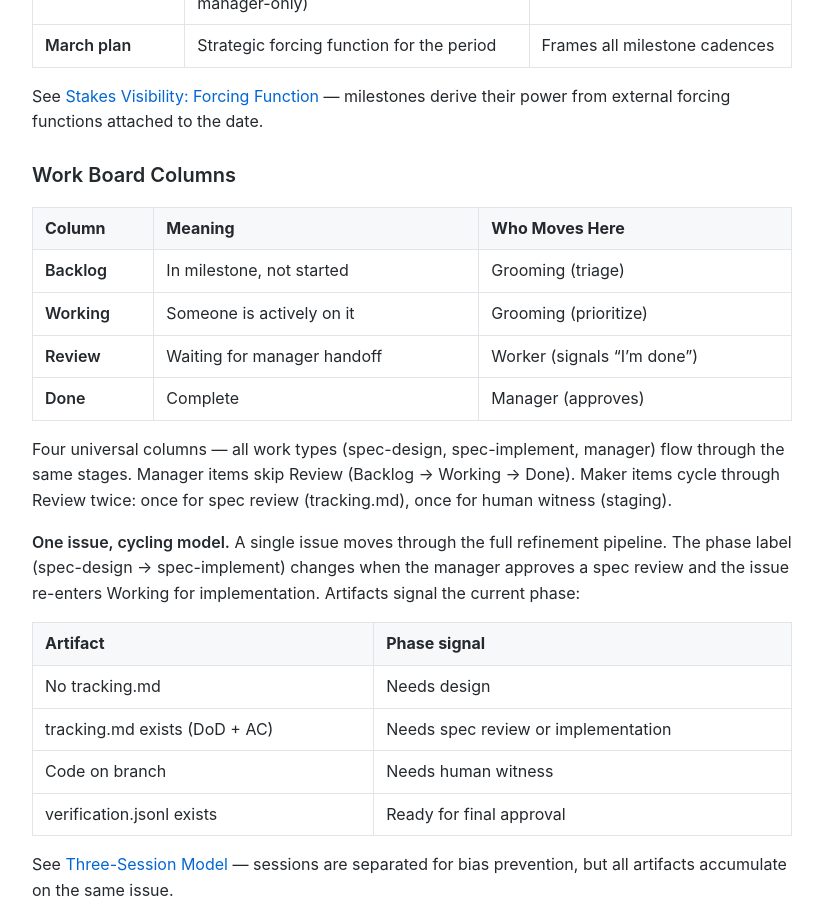
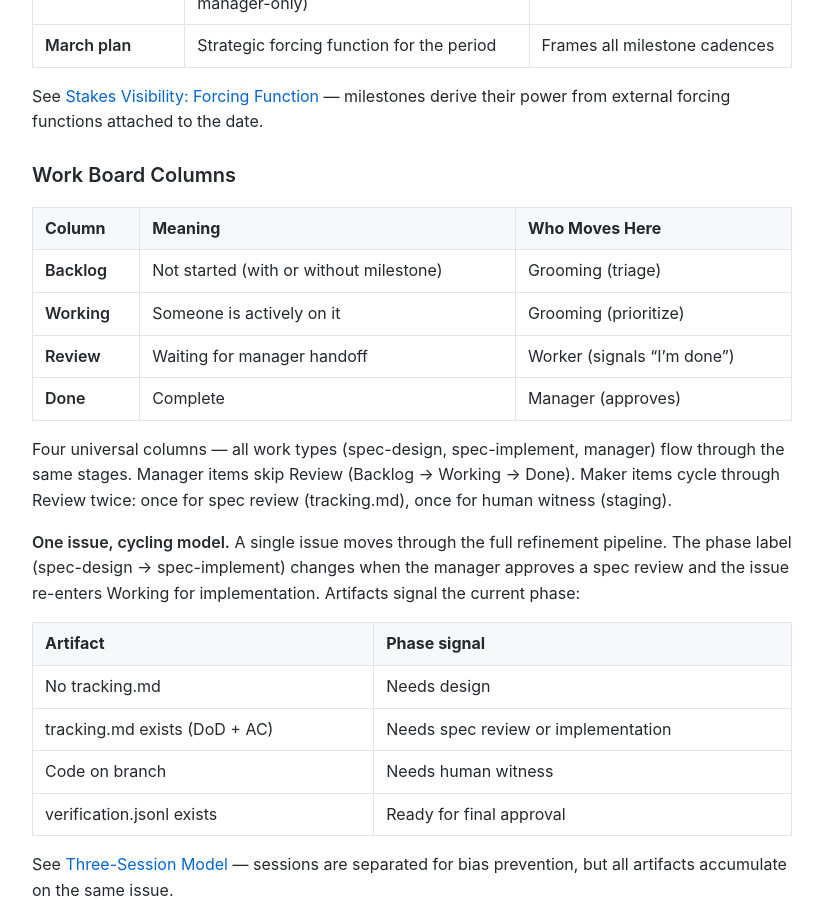
Before and after one commit to MariusWilsch/public-wilsch-ai-pages, a Jekyll site: the page built from global/issue-lifecycle-router.md, in a window 1280 px wide and 900 px high, scrolled down 9694 px. Shown: the whole window, without its empty margins (228-1051 px from the left). Built offline with Jekyll 4.4.1, drawn with Linux system fonts in a browser that asks for light colours; our own code applies the rules of GitHub Pages for plain Markdown files.

Commit message:
Sync from hippocampus 2026-02-26

```diff
--- a/global/issue-lifecycle-router.md
+++ b/global/issue-lifecycle-router.md
@@ -315,7 +315,7 @@ See [Stakes Visibility: Forcing Function](https://mariuswilsch.github.io/public-
 
 | Column | Meaning | Who Moves Here |
 |--------|---------|----------------|
-| **Backlog** | In milestone, not started | Grooming (triage) |
+| **Backlog** | Not started (with or without milestone) | Grooming (triage) |
 | **Working** | Someone is actively on it | Grooming (prioritize) |
 | **Review** | Waiting for manager handoff | Worker (signals "I'm done") |
 | **Done** | Complete | Manager (approves) |
```
